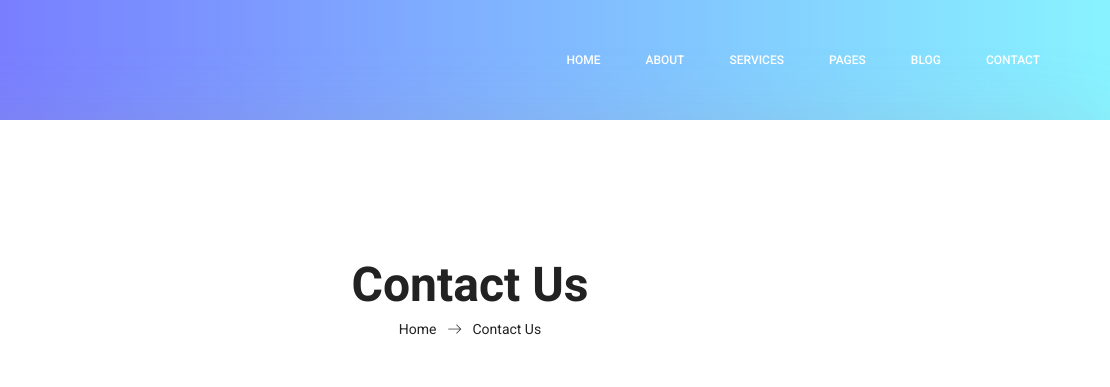
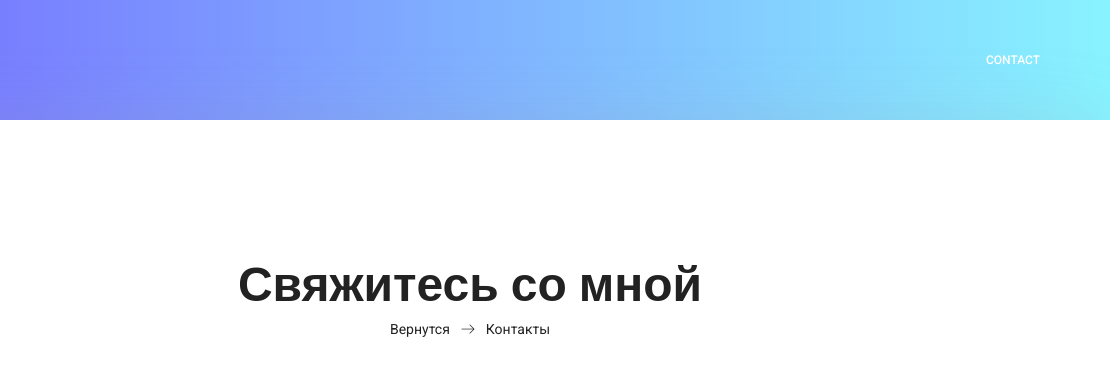
Before and after one commit to muhamadievnabijon/muhamadievnabijon.github.io, a plain HTML site: page contact.html in a window 1280 px wide. Shown: the top 387 px of the page, 170-1280 px from the left. Drawn offline with Linux system fonts and the light colour scheme; some packages are replaced by stand-ins of ours.

Commit message:
Update contact.html

```diff
--- a/contact.html
+++ b/contact.html
@@ -36,23 +36,6 @@
 						<!-- Collect the nav links, forms, and other content for toggling -->
 						<div class="collapse navbar-collapse offset" id="navbarSupportedContent">
 							<ul class="nav navbar-nav menu_nav ml-auto">
-								<li class="nav-item active"><a class="nav-link" href="index.html">Home</a></li>
-								<li class="nav-item"><a class="nav-link" href="about-us.html">About</a></li>
-								<li class="nav-item"><a class="nav-link" href="services.html">Services</a></li>
-								<li class="nav-item submenu dropdown">
-									<a href="#" class="nav-link dropdown-toggle" data-toggle="dropdown" role="button" aria-haspopup="true" aria-expanded="false">Pages</a>
-									<ul class="dropdown-menu">
-										<li class="nav-item"><a class="nav-link" href="portfolio.html">Portfolio</a></li>
-										<li class="nav-item"><a class="nav-link" href="elements.html">Elements</a></li>
-									</ul>
-								</li>
-								<li class="nav-item submenu dropdown">
-									<a href="#" class="nav-link dropdown-toggle" data-toggle="dropdown" role="button" aria-haspopup="true" aria-expanded="false">Blog</a>
-									<ul class="dropdown-menu">
-										<li class="nav-item"><a class="nav-link" href="blog.html">Blog</a></li>
-										<li class="nav-item"><a class="nav-link" href="single-blog.html">Blog Details</a></li>
-									</ul>
-								</li>
 								<li class="nav-item"><a class="nav-link" href="contact.html">Contact</a></li>
 							</ul>
 						</div>
@@ -68,10 +51,10 @@
 				<div class="banner_inner d-flex align-items-center">
 					<div class="container">
 						<div class="banner_content text-center">
-							<h2>Contact Us</h2>
+							<h2>Свяжитесь со мной</h2>
 							<div class="page_link">
-								<a href="index.html">Home</a>
-								<a href="contact.html">Contact Us</a>
+								<a href="index.html">Вернутся</a>
+								<a href="contact.html">Контакты</a>
 							</div>
 						</div>
 					</div>
```
